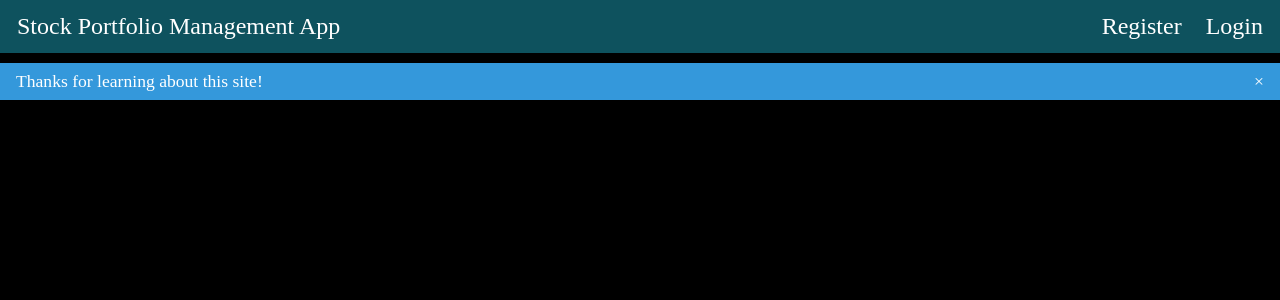
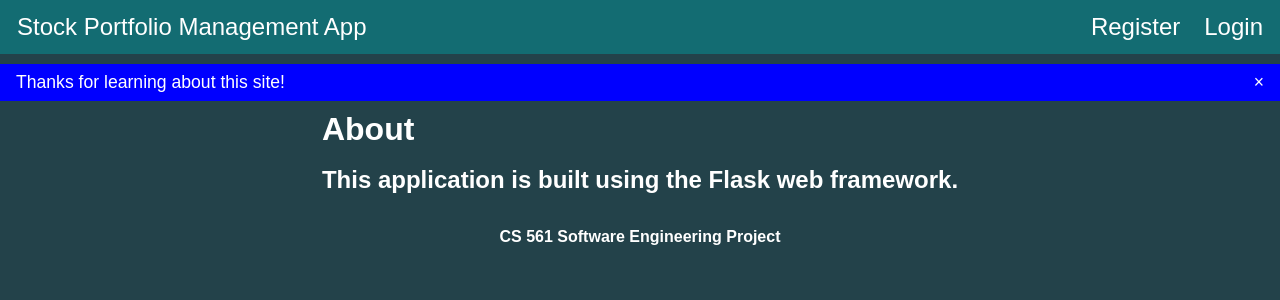
Before and after one commit to glee2429/CS561_F20_SWE, a Flask app: page /users/about in a window 1280 px wide. Shown: the top 300 px of the page. Run offline with Flask 2, Linux system fonts and the light colour scheme; parts of the project's set-up code (start-up, migrations or seed data) failed here and were passed over.

Commit message:
style sheet

```diff
--- a/project/static/css/base_style.css
+++ b/project/static/css/base_style.css
@@ -7,9 +7,9 @@
 }
 
 body {
-  background-color: #000000;
-  color: black;
-  font-family: serif;
+  background-color: #23424A;
+  color: white;
+  font-family: sans-serif;
 }
 
 img {
@@ -48,9 +48,9 @@ footer {
 /* Header Styling
  ****************/
 header {
-   background-color: #0e525e;
-   border: 1px solid #0e525e;
-   padding: 0.75em 0;
+  background-color: #136C72;
+  border: 1px solid #136C72;
+  padding: 0.75em 0;
 }
 
 .nav {
@@ -106,15 +106,15 @@ header {
 }
 
 .flash-message-error {
-  background: #FF1700;
+  background: red;
 }
 
 .flash-message-success {
-  background: #28B463;
+  background: green;
 }
 
 .flash-message-info {
-  background: #3498DB;
+  background: blue;
 }
 
 
@@ -125,12 +125,26 @@ header {
 }
 
 
+/* Error Page Styling
+ ********************/
+.errorpage-title {
+  text-align: center;
+  margin-bottom: 1em;
+}
+
+.errorpage-text {
+  text-align: center;
+  font-size: 1.15rem;
+  margin-bottom: 1em;
+}
+
+
 /* Footer Styling
  ****************/
 footer {
   margin: auto;
 }
 
-footer h3 {
+footer h4 {
   color: white;
 }
```
